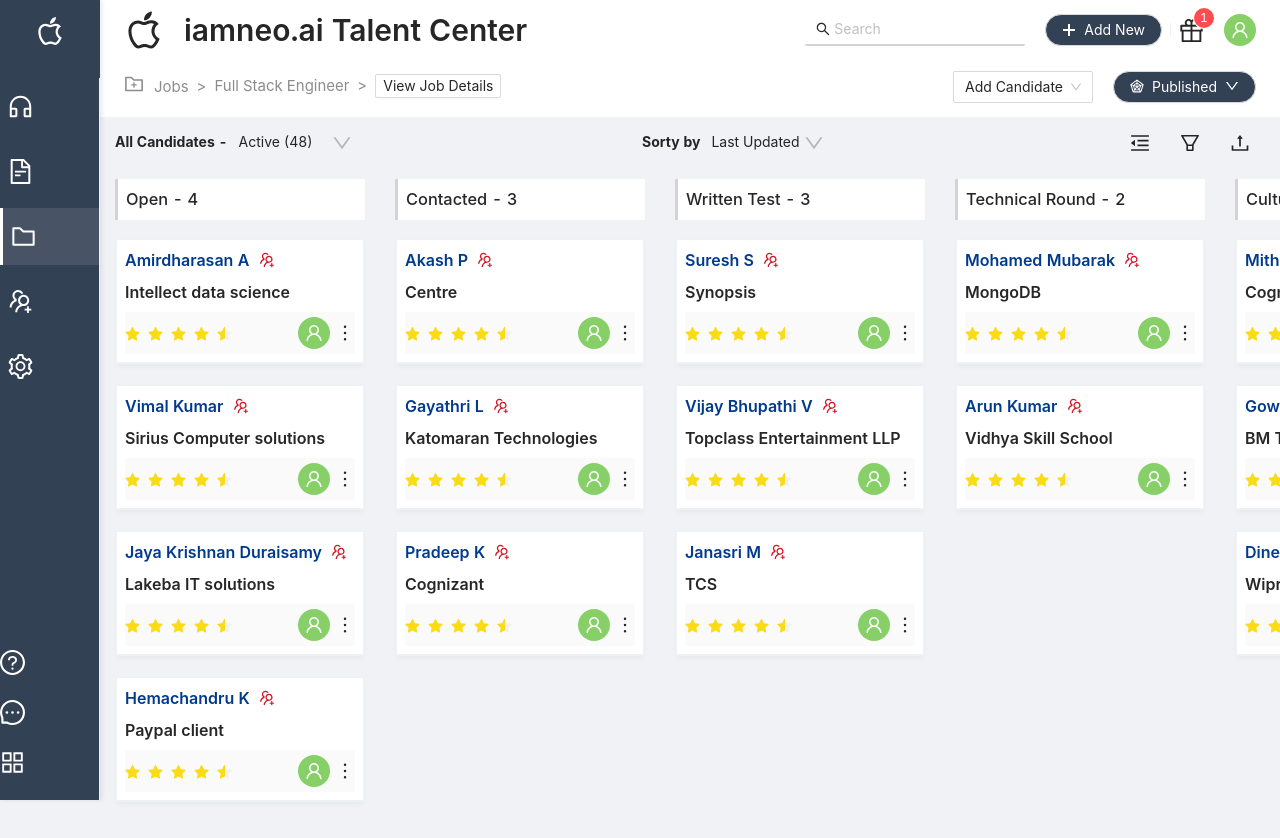
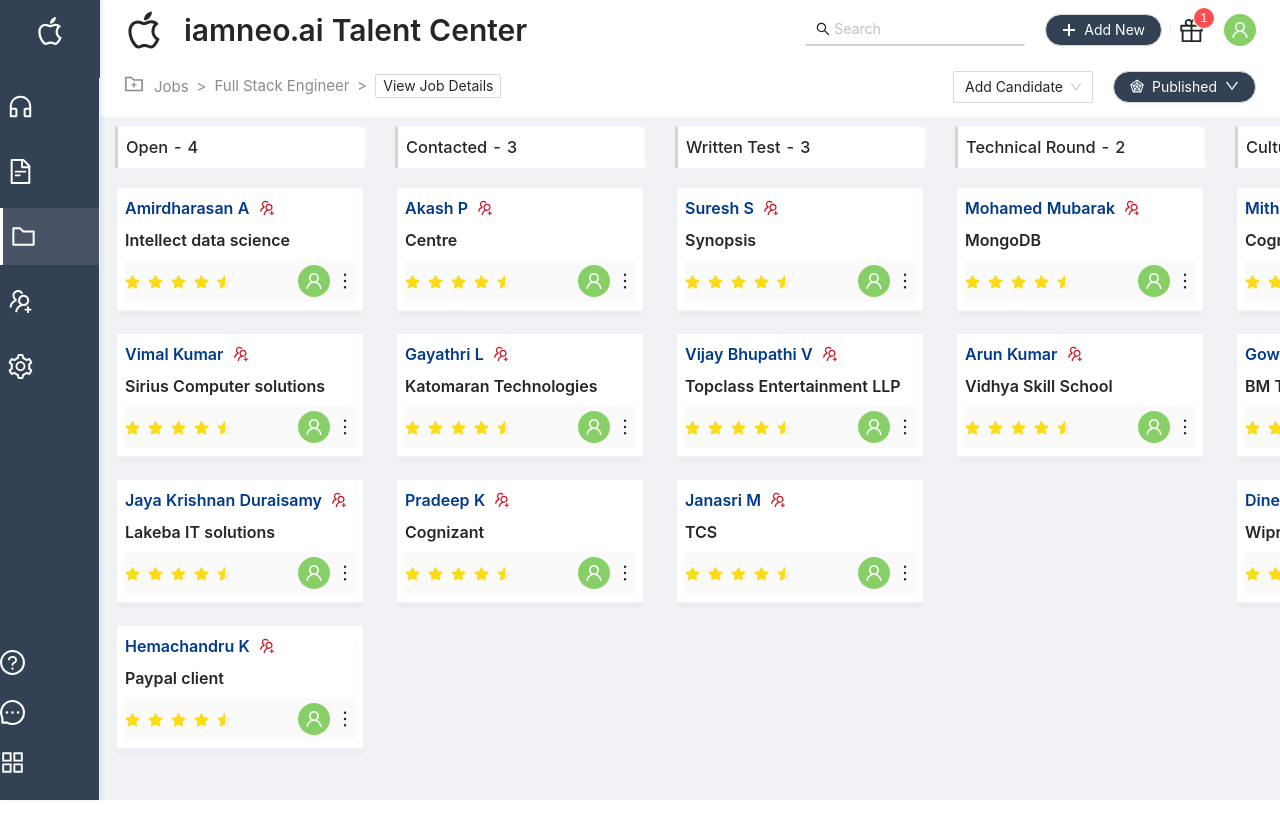
Before and after one commit to Maniraj-Murugan/neo, a React (Create React App) app: page / in a window 1280 px wide. Shown: the top 838 px of the page. After the commit the page ends 800 px from the top, so only its background shows below. Built offline with nearby package versions, Linux system fonts and the light colour scheme.

Commit message:
Removed list header section

```diff
--- a/src/routes/Dashboard/Components/Header.styled.ts
+++ /dev/null
@@ -1,20 +0,0 @@
-import { Row } from "antd";
-import styled from "styled-components";
-
-export const StyledHeaderWrapper = styled(Row)`
-  .ant-col {
-    font-weight: bold;
-  }
-  margin: 10px 15px;
-  .ant-select{
-      width: 150px;
-  }
-  .ant-select-selector {
-    background-color: transparent !important;
-    border: 0 !important;
-  }
-  .anticon {
-    font-size: 20px;
-    padding 5px 15px;
-  }
-`;
--- a/src/routes/Dashboard/Components/Header.tsx
+++ /dev/null
@@ -1,36 +0,0 @@
-import React, { FC } from "react";
-import { Col, Select } from "antd";
-import {
-  FilterOutlined,
-  UploadOutlined,
-  MenuFoldOutlined,
-} from "@ant-design/icons";
-import { StyledHeaderWrapper } from "./Header.styled";
-
-const { Option } = Select;
-
-export const ListHeaderComponent: FC = () => {
-  return (
-    <StyledHeaderWrapper align="middle" justify="space-between">
-      <Col>
-        All Candidates -
-        <Select defaultValue="0">
-          <Option value="0">Active (48)</Option>
-        </Select>
-      </Col>
-      <Col>
-        Sorty by
-        <Select defaultValue="0">
-          <Option value="0">Last Updated</Option>
-        </Select>
-      </Col>
-      <Col>
-        <MenuFoldOutlined />
-        <FilterOutlined />
-        <UploadOutlined />
-      </Col>
-    </StyledHeaderWrapper>
-  );
-};
-
-export const ListHeader = React.memo(ListHeaderComponent);
--- a/src/routes/Dashboard/Dashboard.tsx
+++ b/src/routes/Dashboard/Dashboard.tsx
@@ -2,7 +2,6 @@
 import { AppLayout } from "app/layouts";
 import { Header, SecondaryHeader } from "ui/components";
 import { CandidatesList } from "./Components/CandidatesList";
-import { ListHeader } from "./Components/Header";
 
 export const Dashboard: FC = () => {
   const [searchText, setSearchText] = useState<string>("");
@@ -13,8 +12,7 @@
     <AppLayout>
       <Header getSearchText={getSearchText} />
       <SecondaryHeader />
-      <ListHeader />
-      <CandidatesList searchUserName={searchText}/>
+      <CandidatesList searchUserName={searchText} />
     </AppLayout>
   );
 };
```
